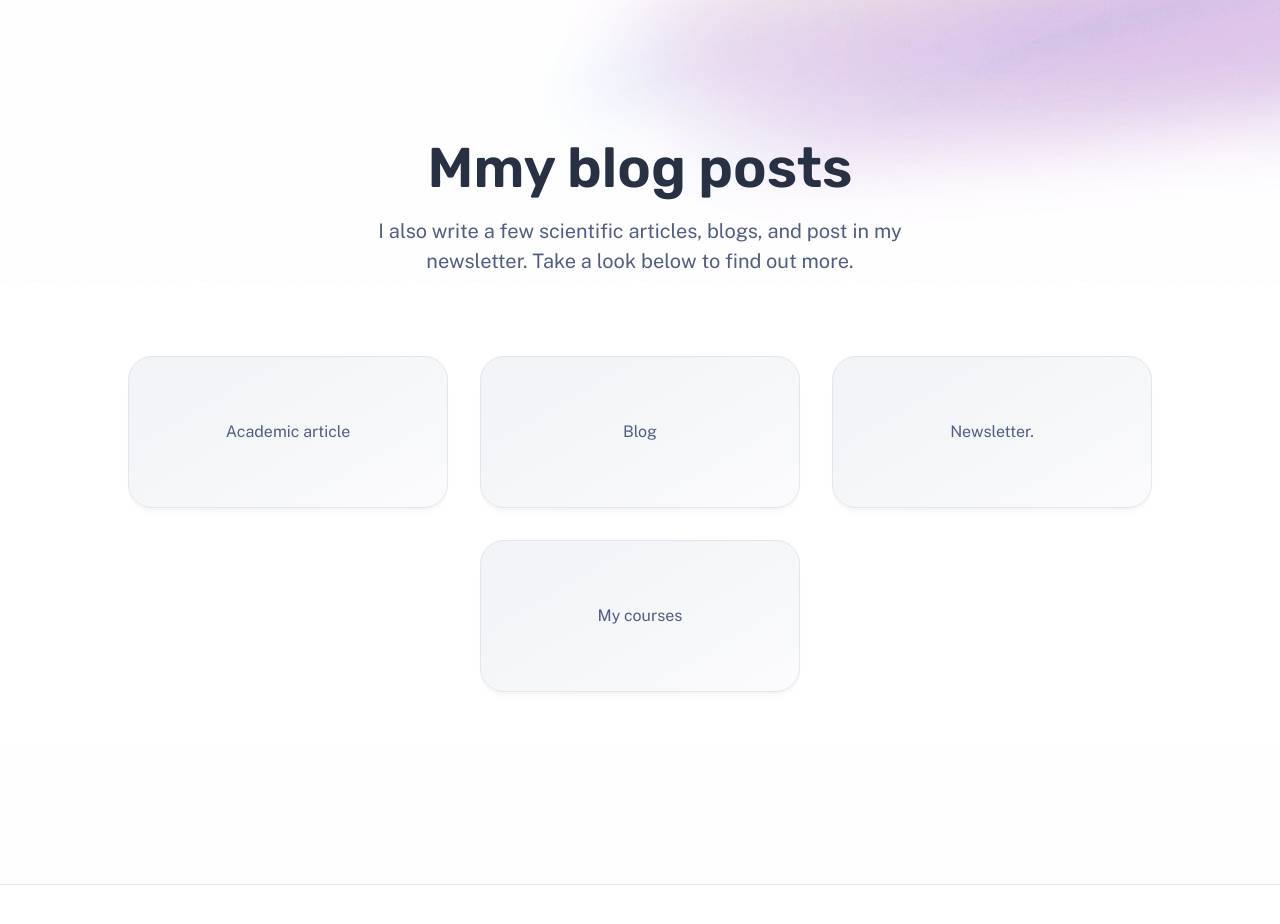
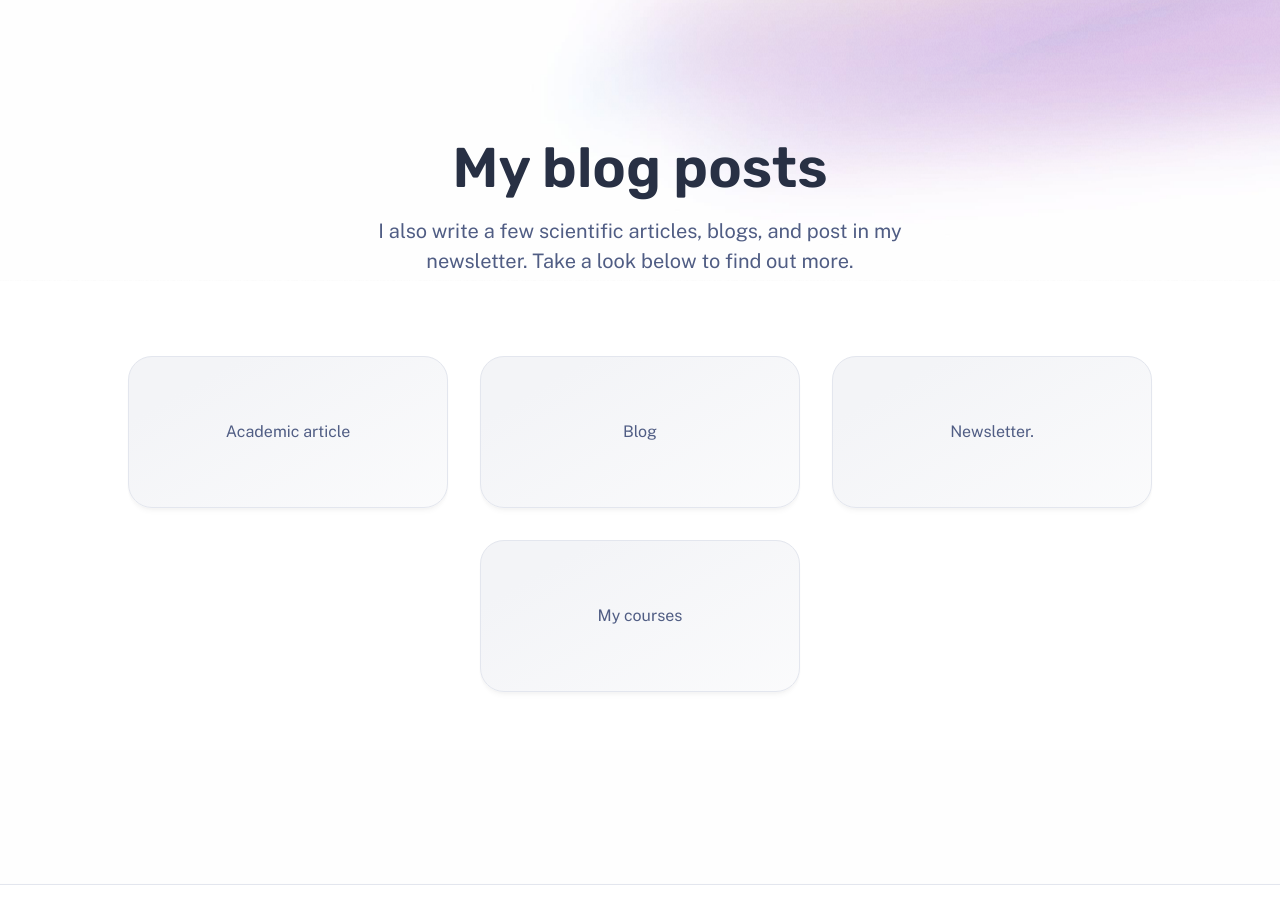
Before and after one commit to TOYB-IT/TOYB-IT.github.io, an Astro site: page / in a window 1280 px wide. Shown: the part 2480-3404 px from the top of the page. Built offline with nearby package versions, Linux system fonts and the light colour scheme; Astro itself is replaced by a stand-in of ours.

Commit message:
VERSION 6

```diff
--- a/src/pages/index.astro
+++ b/src/pages/index.astro
@@ -81,7 +81,7 @@ const projects = (await getCollection('work'))
 
 			<section class="section with-background bg-variant">
 				<header class="section-header stack gap-2 lg:gap-4">
-					<h3>Mmy blog posts</h3>
+					<h3>My blog posts</h3>
 					<p>
 
                         I also write a few scientific articles, blogs, and post in my newsletter.
```
